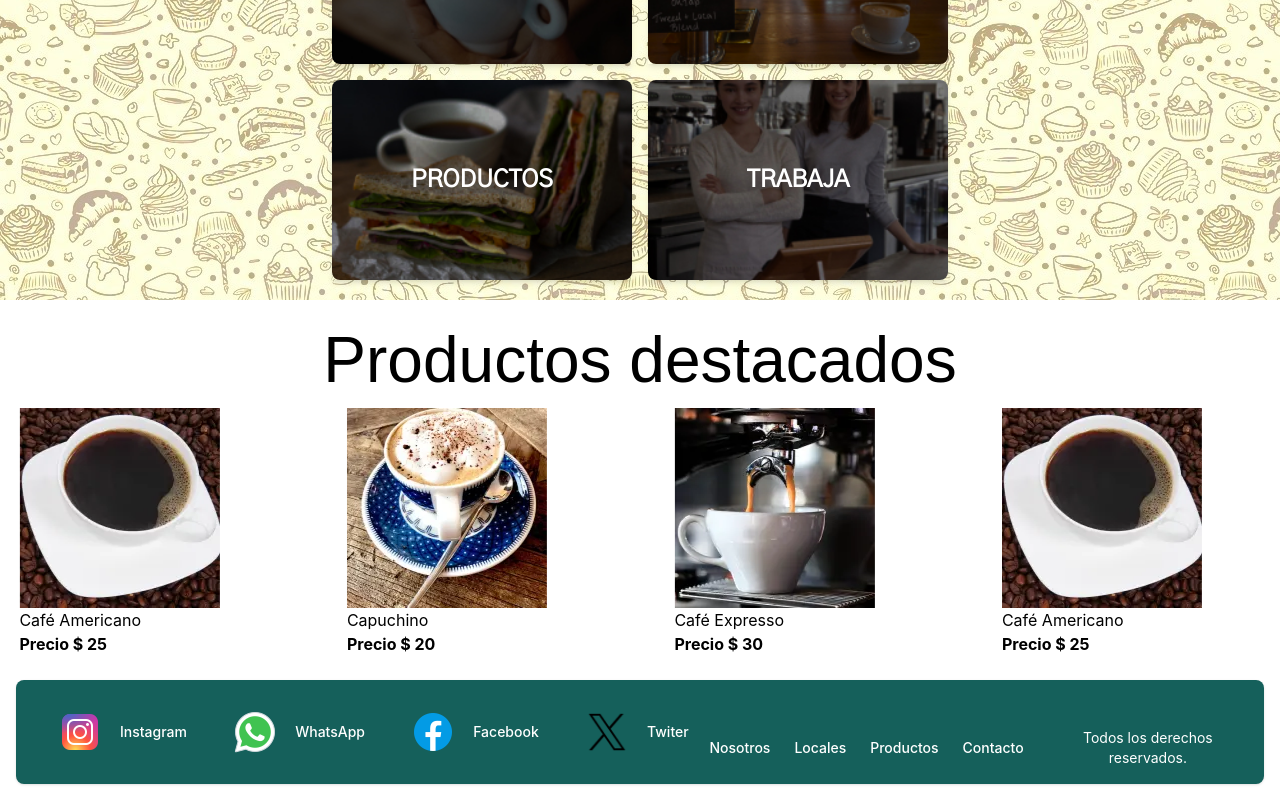
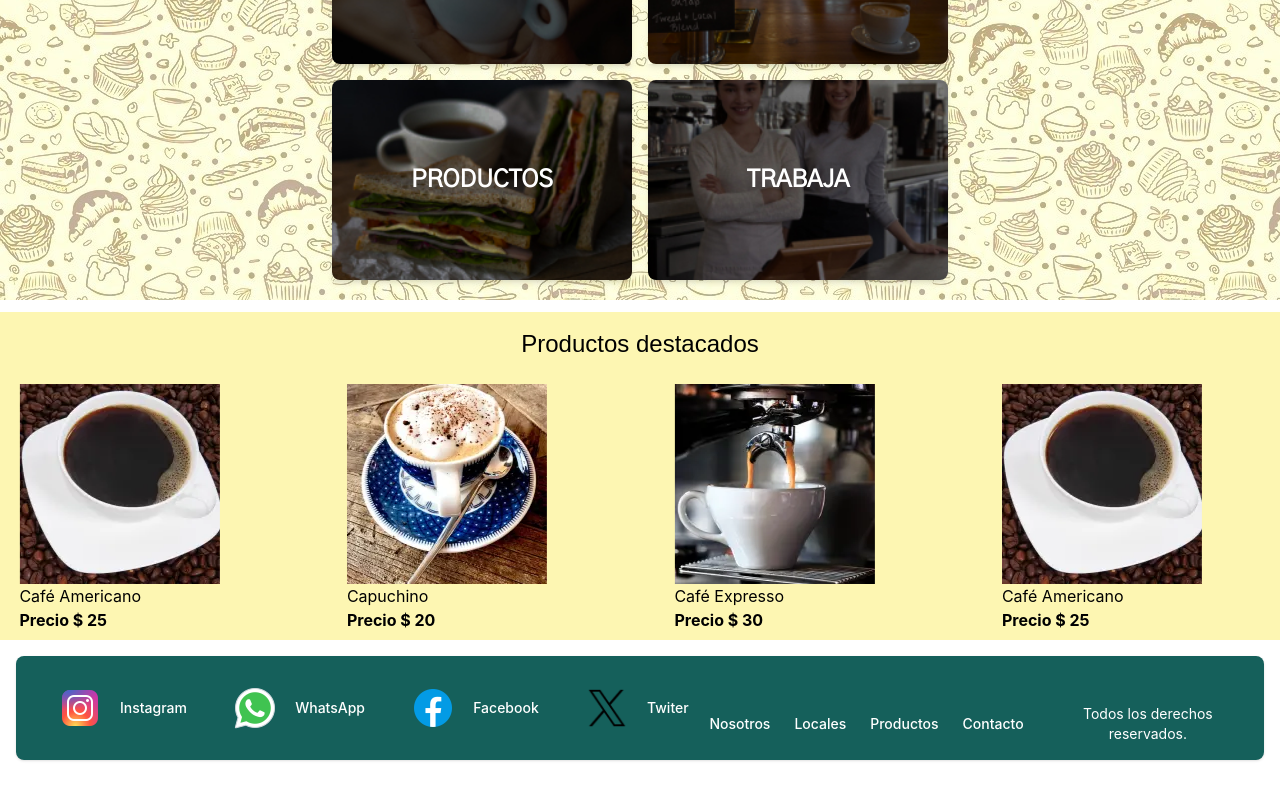
Before and after one commit to Leonardo-Valtorta/codigo-cafe, a Next.js app: page / in a window 1280 px wide. Shown: the part 766-1566 px from the top of the page. After the commit the page ends 1542 px from the top, so only its background shows below. Built offline with nearby package versions, Linux system fonts and the light colour scheme; data requests are answered from the project's data file; a web font is replaced by a local one.

Commit message:
Le di estilo al título de la sección y le agregué un fondo

```diff
--- a/src/components/Slider.js
+++ b/src/components/Slider.js
@@ -54,10 +54,10 @@ const OwlCarousel = dynamic(() => import("react-owl-carousel"), {
   return (
     <div className="row no-gutters">
       <div
-        className="col-xl-12 col-lg-12 col-md-12 col-sm-12 col-12 mt-3 pb-2 bg-white"
+        className="col-xl-12 col-lg-12 col-md-12 col-sm-12 col-12 mt-3 pb-2 bg-yellow-100 pt-4"
         id="owl-carousel-products"
       >
-        <h3 className="font-medium font-titleCart text-[6vh] md:text-[8vh] text-center md:text-left">Productos destacados</h3>
+        <h2 className="font-navbar text-2xl md:text-3xl mb-6 md:text-center">Productos destacados</h2>
         <ul id="owl-carousel-ul" className="owl-carousel owl-loaded owl-drag">
           <OwlCarousel
             className="owl-theme"
```
